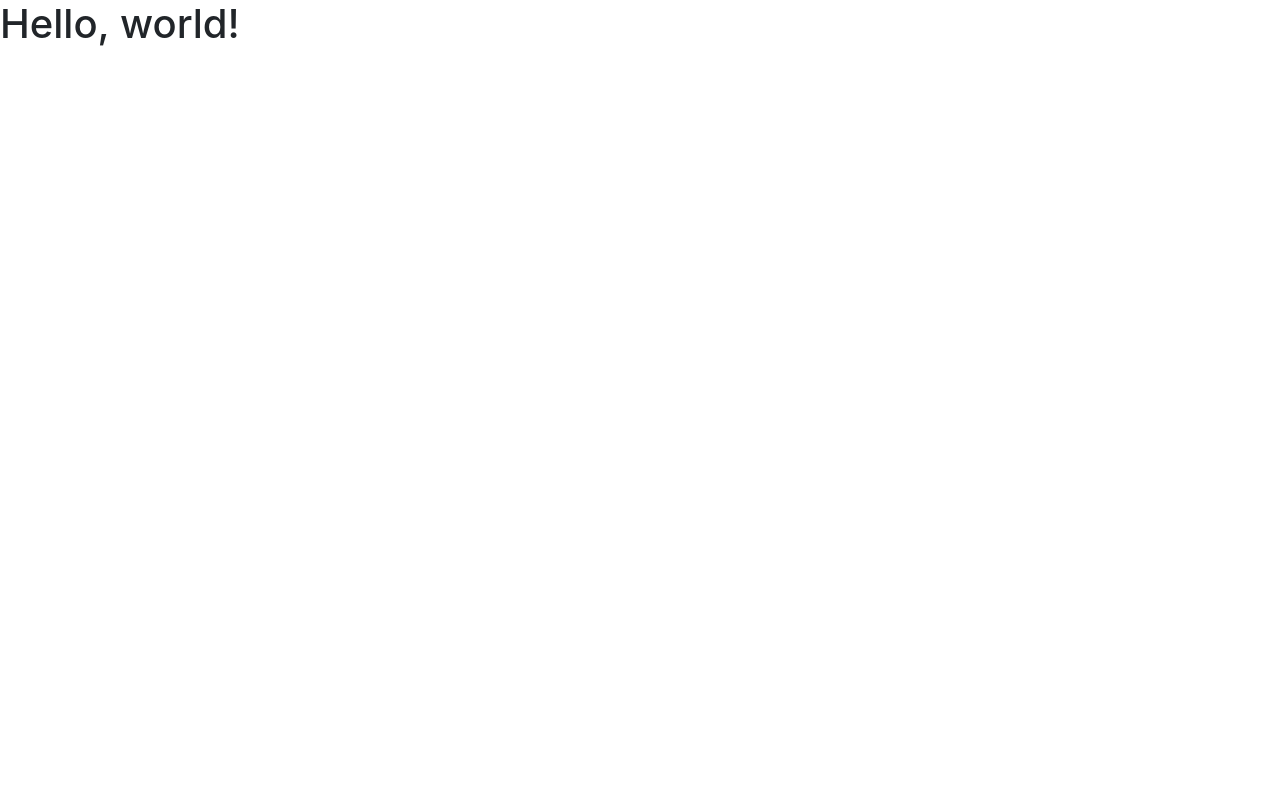
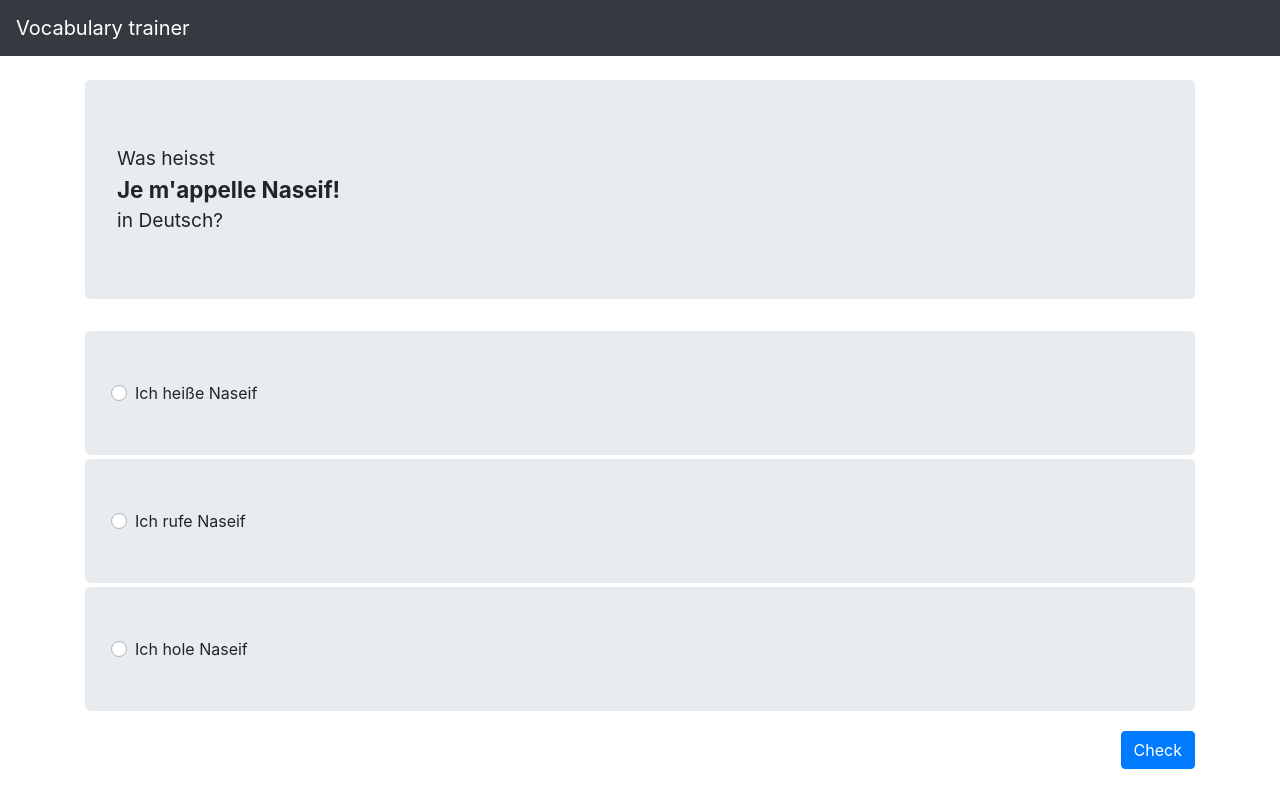
Before and after one commit to naseif/vocabulary-trainer, a plain HTML site: page index.html in a window 1280 px wide. Drawn offline with nearby package versions, Linux system fonts and the light colour scheme.

Commit message:
Created and designed the web page

```diff
--- a/css/style.css
+++ b/css/style.css
@@ -1 +1,23 @@
 /* Hallo */
+
+.extra-spacing{
+    padding: 50px;
+    background-color: #e9ecef;
+    border-radius: 5px;
+    margin-bottom: 4px;
+}
+.Explanation{
+    font-size: 120%;
+}
+.trickquestion{
+
+    font-family: -apple-system, BlinkMacSystemFont, 'Segoe UI', Roboto, Oxygen, Ubuntu, Cantarell, 'Open Sans', 'Helvetica Neue', sans-serif;
+    font-size: 140%;
+    font-weight: bold;
+}
+
+.btncheck{
+    text-align: right;
+    margin-top: 20px
+
+}
--- a/index.html
+++ b/index.html
@@ -1,24 +1,73 @@
 <!doctype html>
 <html lang="en">
+
 <head>
   <!-- Required meta tags -->
   <meta charset="utf-8">
   <meta name="viewport" content="width=device-width, initial-scale=1, shrink-to-fit=no">
 
   <!-- Bootstrap CSS -->
-    <link rel="stylesheet" href="https://stackpath.bootstrapcdn.com/bootstrap/4.5.2/css/bootstrap.min.css" integrity="sha384-JcKb8q3iqJ61gNV9KGb8thSsNjpSL0n8PARn9HuZOnIxN0hoP+VmmDGMN5t9UJ0Z" crossorigin="anonymous">
+  <link rel="stylesheet" href="https://stackpath.bootstrapcdn.com/bootstrap/4.5.2/css/bootstrap.min.css"
+    integrity="sha384-JcKb8q3iqJ61gNV9KGb8thSsNjpSL0n8PARn9HuZOnIxN0hoP+VmmDGMN5t9UJ0Z" crossorigin="anonymous">
   <link rel="stylesheet" href="css/style.css">
 
   <title>Hello, world!</title>
 </head>
+
 <body>
-    <h1>Hello, world!</h1>
+  <nav class="navbar navbar-expand-md navbar-dark bg-dark mb-4">
+    <a class="navbar-brand" href="#">Vocabulary trainer</a>
+    <button class="navbar-toggler" type="button" data-toggle="collapse" data-target="#navbarCollapse"
+      aria-controls="navbarCollapse" aria-expanded="false" aria-label="Toggle navigation">
+      <span class="navbar-toggler-icon"></span>
+    </button>
+    <div class="collapse navbar-collapse" id="navbarCollapse">
+      <ul class="navbar-nav mr-auto">
+        <li class="nav-item active">
+        </li>
+      </ul>
+      <form class="form-inline mt-2 mt-md-0">
+      </form>
+    </div>
+  </nav>
+  <main role="main" class="container">
+    <div class="jumbotron">
+      <div class="Explanation">Was heisst</div>
+      <div class="trickquestion">Je m'appelle Naseif!</div>
+      <div class="Explanation">in Deutsch?</div>
+    </div>
+    <!-- Default unchecked -->
+    <div class="custom-control custom-radio extra-spacing">
+      <input type="radio" class="custom-control-input" id="defaultUnchecked1" name="defaultExampleRadios">
+      <label class="custom-control-label" for="defaultUnchecked1">Ich heiße Naseif</label>
+    </div>
+    <div class="custom-control custom-radio extra-spacing">
+      <input type="radio" class="custom-control-input" id="defaultUnchecked2" name="defaultExampleRadios">
+      <label class="custom-control-label" for="defaultUnchecked2">Ich rufe Naseif</label>
+    </div>
+    <div class="custom-control custom-radio extra-spacing">
+      <input type="radio" class="custom-control-input" id="defaultUnchecked3" name="defaultExampleRadios">
+      <label class="custom-control-label" for="defaultUnchecked3">Ich hole Naseif</label>
+    </div>
+    <div class="btncheck">
+      <button type="button" class="btn btn-primary">Check</button>
+    </div>
+
+
+  </main>
 
   <!-- Optional JavaScript -->
   <!-- jQuery first, then Popper.js, then Bootstrap JS -->
-    <script src="https://code.jquery.com/jquery-3.5.1.slim.min.js" integrity="sha384-DfXdz2htPH0lsSSs5nCTpuj/zy4C+OGpamoFVy38MVBnE+IbbVYUew+OrCXaRkfj" crossorigin="anonymous"></script>
-    <script src="https://cdn.jsdelivr.net/npm/popper.js@1.16.1/dist/umd/popper.min.js" integrity="sha384-9/reFTGAW83EW2RDu2S0VKaIzap3H66lZH81PoYlFhbGU+6BZp6G7niu735Sk7lN" crossorigin="anonymous"></script>
-    <script src="https://stackpath.bootstrapcdn.com/bootstrap/4.5.2/js/bootstrap.min.js" integrity="sha384-B4gt1jrGC7Jh4AgTPSdUtOBvfO8shuf57BaghqFfPlYxofvL8/KUEfYiJOMMV+rV" crossorigin="anonymous"></script>
+  <script src="https://code.jquery.com/jquery-3.5.1.slim.min.js"
+    integrity="sha384-DfXdz2htPH0lsSSs5nCTpuj/zy4C+OGpamoFVy38MVBnE+IbbVYUew+OrCXaRkfj"
+    crossorigin="anonymous"></script>
+  <script src="https://cdn.jsdelivr.net/npm/popper.js@1.16.1/dist/umd/popper.min.js"
+    integrity="sha384-9/reFTGAW83EW2RDu2S0VKaIzap3H66lZH81PoYlFhbGU+6BZp6G7niu735Sk7lN"
+    crossorigin="anonymous"></script>
+  <script src="https://stackpath.bootstrapcdn.com/bootstrap/4.5.2/js/bootstrap.min.js"
+    integrity="sha384-B4gt1jrGC7Jh4AgTPSdUtOBvfO8shuf57BaghqFfPlYxofvL8/KUEfYiJOMMV+rV"
+    crossorigin="anonymous"></script>
   <script src="js/main.js"></script>
 </body>
+
 </html>
```
Lines whose indentation alone changed are shown as unchanged.
